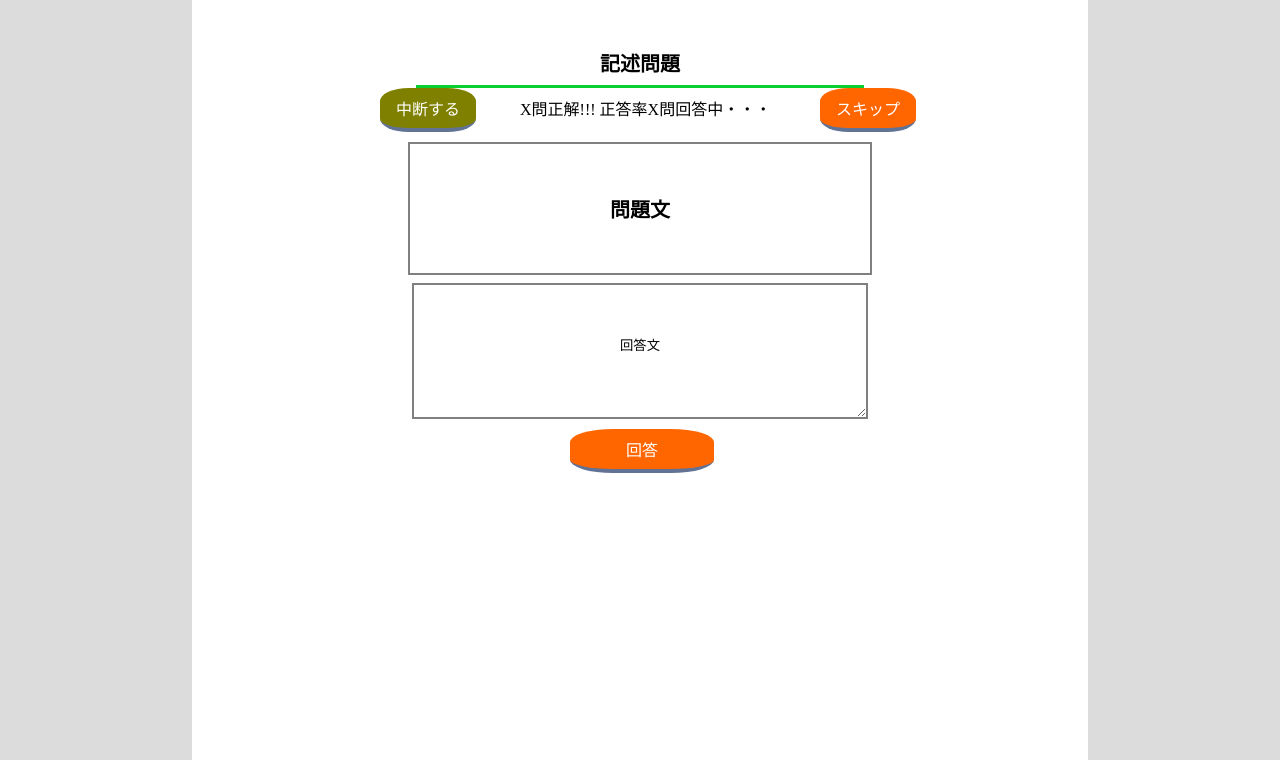
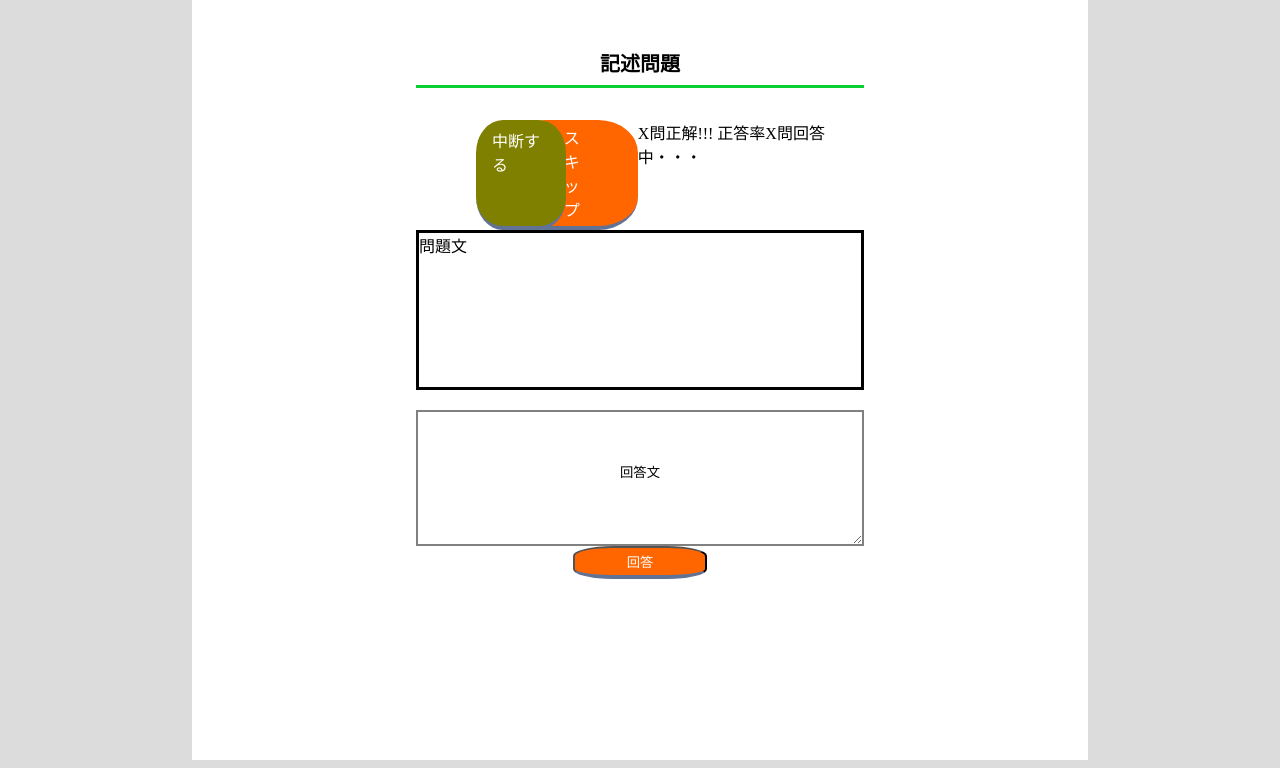
Before and after one commit to yuatomo/-------------, a PHP site: page /solveQuestion/description.html in a window 1280 px wide. Shown: the part 120-888 px from the top of the page. Run offline with PHP 8.4, Linux system fonts and the light colour scheme.

Commit message:
問題の記述ページで現時点

```diff
--- a/solveQuestion/css/description.css
+++ b/solveQuestion/css/description.css
@@ -16,29 +16,7 @@ h1{
     line-height: 400%;
   }
 
-.create{
-    display: inline-block;
-  text-decoration: none;
-  background: orange;
-  color: #FFF;
-  width: 120px;
-  height: 80px;
-  line-height: 500%;
-  border-radius: 50%;
-  text-align: center;
-  overflow: hidden;
-  box-shadow: 0px 0px 0px 5px orange;
-  border: dashed 1px #FFF;
-  transition: .4s;
-  position: absolute;
-  left: 50%;
-  margin-left: -70px;
-}
 
-.create:hover {
-    background: #668ad8;
-    box-shadow: 0px 0px 0px 5px #668ad8;
-  }
 
   .label{
 	display: block;
@@ -58,16 +36,19 @@ h1{
 }
   /*回答ボタン*/
   .solve {
-    display: inline-block;
-    padding: 0.5em 3.5em;
-    text-decoration: none;
+    box-sizing: border-box;
+    margin: 0 auto;
+    padding: 0.3em 3.5em;
     background: #FF6600;/*ボタン色*/
     color: #FFF;
     border-bottom: solid 4px #627295;
     border-radius: 30%;
-    position: relative;
-    left: 250px;
-    top:10px;
+    width: 30%;
+    text-align: center;
+
+
+
+
     }
     .solve:active {
       /*ボタンを押したとき*/
@@ -79,18 +60,22 @@ h1{
     .solve:hover{
       background-color: #668ad8
     }
-  /*スキップボタン*/
 
+/*問題をスキップ*/
 .skip {
-    display: inline-block;
-    padding: 0.5em 1em;
-    text-decoration: none;
+  box-sizing: border-box;
+  margin: 0 auto;
+  padding: 0.3em 3.5em;
   background: #FF6600;/*ボタン色*/
   color: #FFF;
   border-bottom: solid 4px #627295;
   border-radius: 30%;
-    position: relative;
-    left: 400px;
+  width: 30%;
+  text-align: center;
+
+
+
+
   }
   .skip:active {
     /*ボタンを押したとき*/
@@ -98,8 +83,15 @@ h1{
     transform: translateY(1%);/*下に動く*/
     border-bottom: none;/*線を消す*/
   }
+
   .skip:hover{
     background-color: #668ad8
+  }
+
+
+/*スキップ・中断・正当*/
+.tes{
+  display: flex;
 }
 
 
@@ -144,8 +136,49 @@ h1{
 .interruption:hover{
   background-color: #668ad8
 }
-/*回答分を上にあげる処理*/
+/*回答文入力*/
   .Answersentence{
-    position: relative;
-    top:0px;
+    width: 100%;
+    height: 8rem;
+    border:2px solid gray ;
   }
+
+
+  /*回答文*/
+  .kaitoubun{
+    justify-content: center;
+    align-items: center;
+    display: flex;
+
+  }
+
+/*問題文*/
+.mondaibun{
+  justify-content: center;
+  align-items: center;
+  display: flex;
+  margin-bottom: 20px;
+
+}
+
+
+.container {
+	box-sizing: border-box;
+	width: 70%;
+	height: 100%;
+	padding: 5% 0;
+	margin: 0 auto;
+  }
+/*データベースから出力問題文*/
+  .Problemstatement{
+  box-sizing: border-box;
+  width: 100%;
+  height: 10rem;
+  background-color: #FFF;
+  border:3px solid #000000;
+  }
+
+  /*回答ボタン中央寄せ*/
+.answerbutton{
+  text-align: center;
+ }
--- a/solveQuestion/description.html
+++ b/solveQuestion/description.html
@@ -31,19 +31,23 @@
         <div class="frame-gray">
             <div class="frame-white">
                 <h1>記述問題</h1>
-                <div>
+                <div class="container">
+                <div class="tes">
                     <a class="interruption">中断する</a>
                     <a class="skip">スキップ</a>
                     <a class="now">X問正解!!! 正答率X問回答中・・・</a>
                 </div>
-                <a class="label">問題文</a>
-                <br>
-                <div style="display: flex; justify-content: center; align-items: center;">
-                    <textarea  style="width: 70%; height: 8rem;  border:2px solid gray ;" class="Answersentence" placeholder="回答文"></textarea>
+                <div class="mondaibun">
+                <a class="Problemstatement">問題文</a>
+                </div>
+                <div class="kaitoubun">
+                <textarea   class="Answersentence" placeholder="回答文"></textarea>
 
                 </div>
-                <div><a class="solve">回答</a></div>
-
+                <div class="answerbutton">
+                <input type="button" class="solve"  value="回答">
+                </div>
+                </div>
 
             </div>
         </div>
```
Lines whose indentation alone changed are shown as unchanged.
